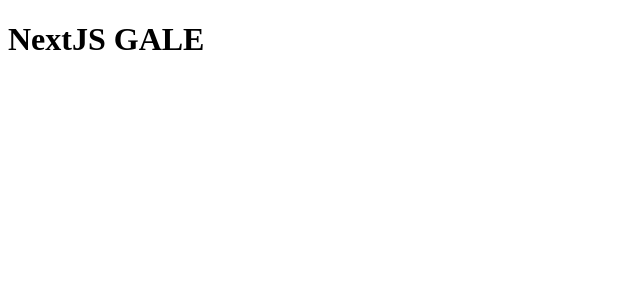
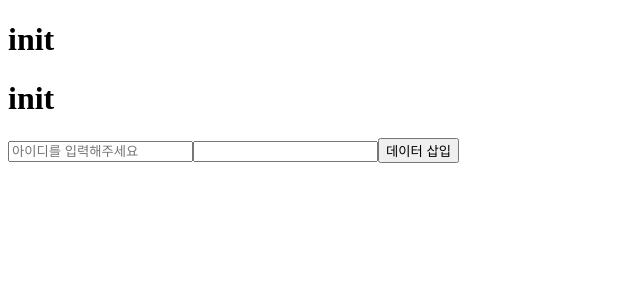
Before and after one commit to Jeong-IK/GALE, a Next.js app: page / in a window 1280 px wide. Shown: the top 300 px of the page, without its empty margins (0-640 px from the left). Built offline with nearby package versions, Linux system fonts and the light colour scheme.

Commit message:
zustand Test 및 로그인 구현 중

```diff
--- a/pages/index.tsx
+++ b/pages/index.tsx
@@ -1,10 +1,28 @@
 import type { NextPage } from "next";
+import { useRef } from "react";
+import { useMemberStore } from "./store";
 
 const Home: NextPage = () => {
+    const Getdata = useMemberStore(state => {
+        return state;
+    });
+    const Inputemail = useRef<HTMLInputElement>(null);
+    const Inputpasswd = useRef<HTMLInputElement>(null);
+
     return (
-        <div>
-            <h1>NextJS GALE</h1>
-        </div>
+        <>
+            <h1>{Getdata.email}</h1>
+            <h1>{Getdata.password}</h1>
+            <form>
+                <input
+                    type="text"
+                    placeholder="아이디를 입력해주세요"
+                    ref={Inputemail}
+                />
+                <input type="password" id="passwd" ref={Inputpasswd} />
+                <button type="submit">데이터 삽입</button>
+            </form>
+        </>
     );
 };
 
--- a/pages/store.ts
+++ b/pages/store.ts
@@ -1,11 +1,19 @@
 import create from "zustand";
 
-// interface Logindata {
-//     email: string;
-//     password: string;
-//     loginaction: () => void;
-// }
+interface Logindata {
+    email: string;
+    password: string;
+    setlogindata: (inputname: string, inputpassword: string) => void;
+}
 
-export const Logintest = create(data => {
-    console.log(data);
+export const useMemberStore = create<Logindata>()(set => {
+    return {
+        email: "init",
+        password: "init",
+        setlogindata: (inputname: string, inputpassword: string) => {
+            return set(() => {
+                return { email: inputname, password: inputpassword };
+            });
+        },
+    };
 });
```
Also changed, not shown: pages/api/hello.ts (+6 -6 lines).
